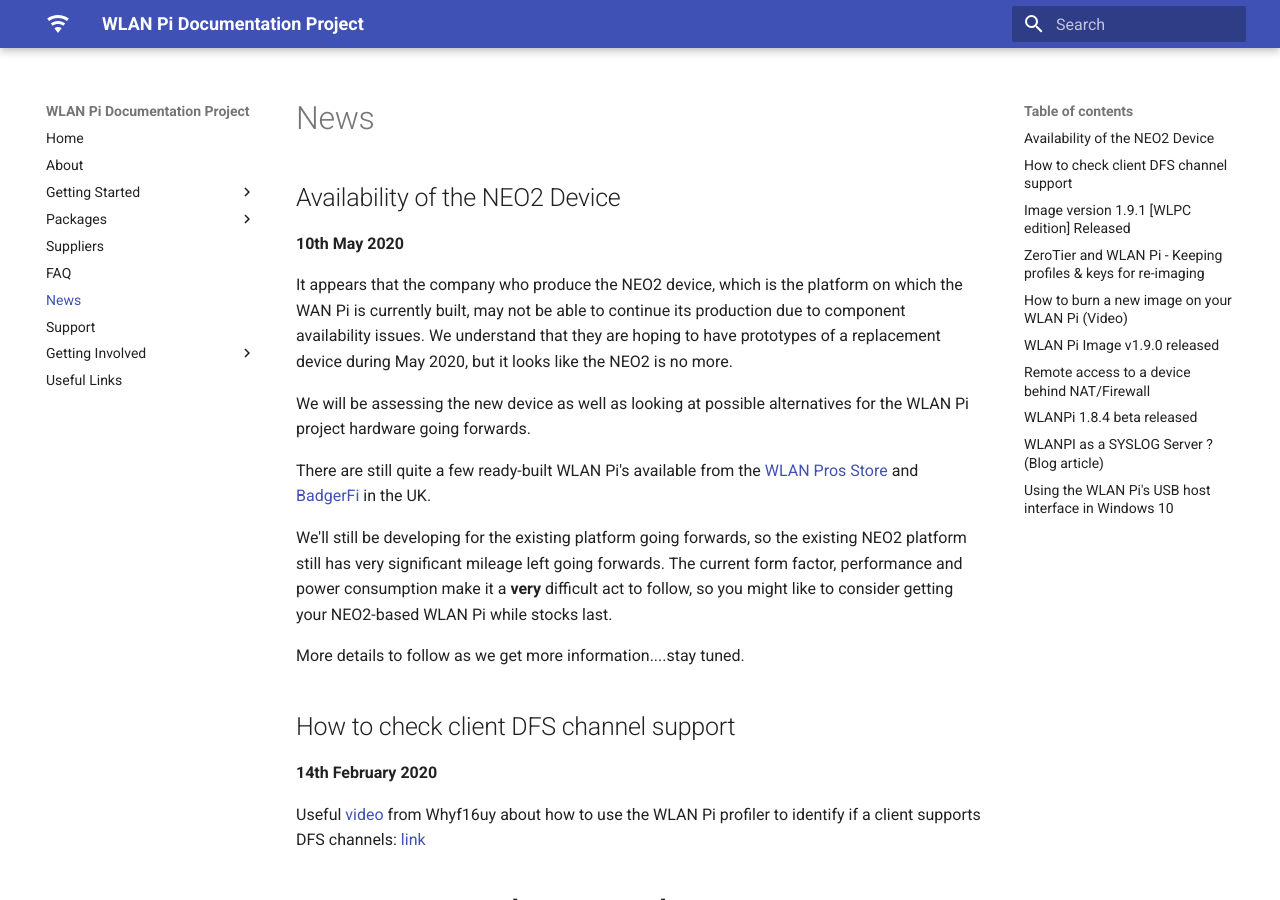
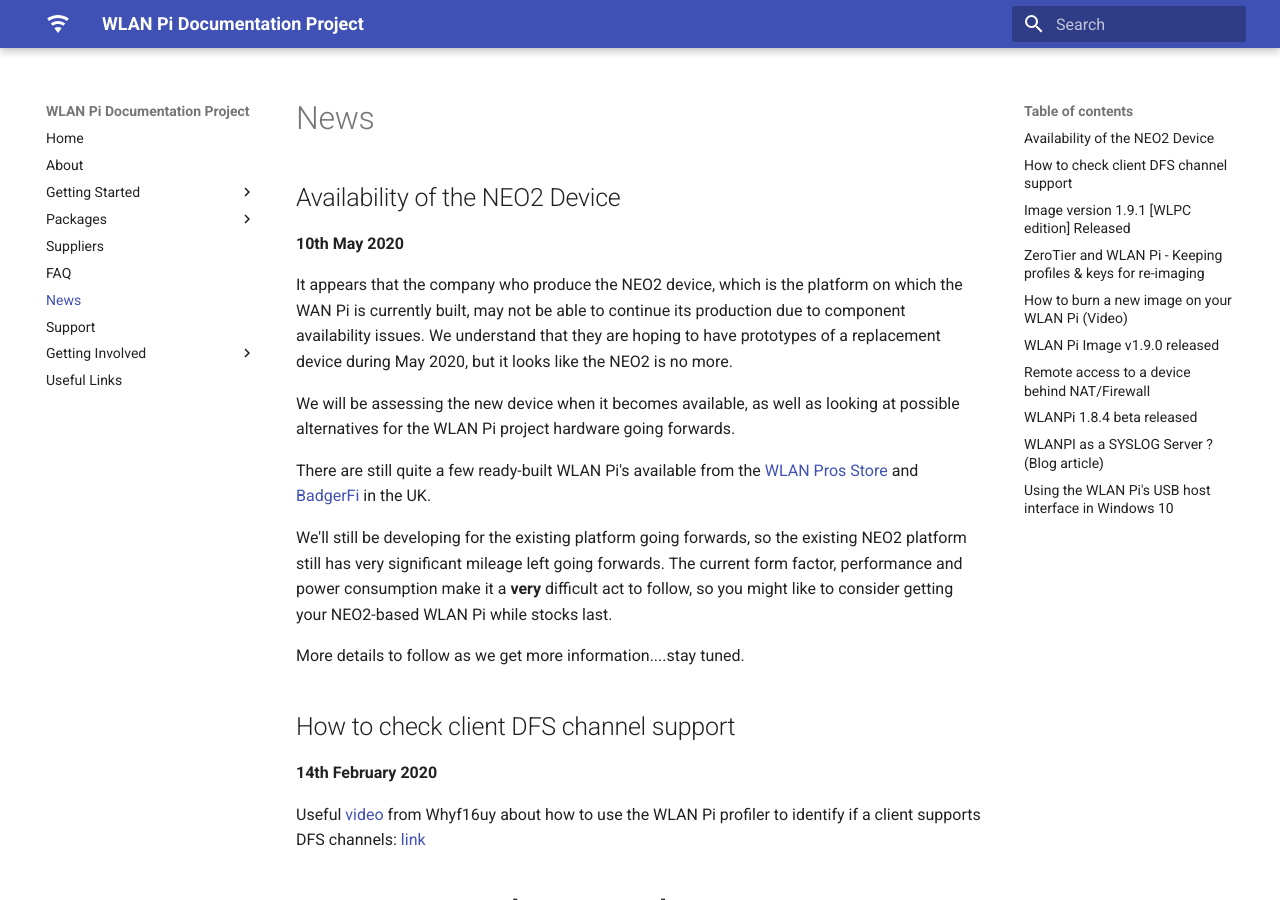
Before and after one commit to WLAN-Pi/wlanpi-documentation, an MkDocs documentation site: the page built from docs/news.md, in a window 1280 px wide and 900 px high. Built offline with MkDocs 1.6.1 and Material for MkDocs 9.7.7, drawn with Linux system fonts in a browser that asks for light colours.

```diff
--- a/docs/news.md
+++ b/docs/news.md
@@ -9,7 +9,7 @@
 
 It appears that the company who produce the NEO2 device, which is the platform on which the WAN Pi is currently built, may not be able to continue its production due to component availability issues. We understand that they are hoping to have prototypes of a replacement device during May 2020, but it looks like the NEO2 is no more.
 
-We will be assessing the new device as well as looking at possible alternatives for the WLAN Pi project hardware going forwards.
+We will be assessing the new device when it becomes available,  as well as looking at possible alternatives for the WLAN Pi project hardware going forwards.
 
 There are still quite a few ready-built WLAN Pi's available from the [WLAN Pros Store](http://www.wlanpros.com/product-category/store/) and [BadgerFi](http://badgerwifi.co.uk/store) in the UK.
 
```
